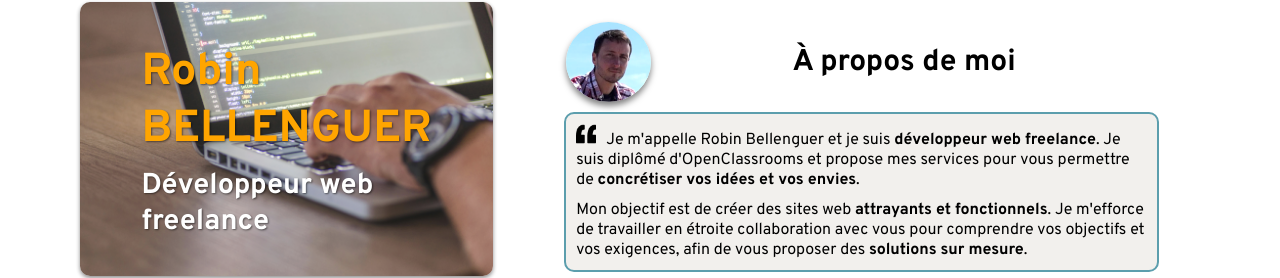
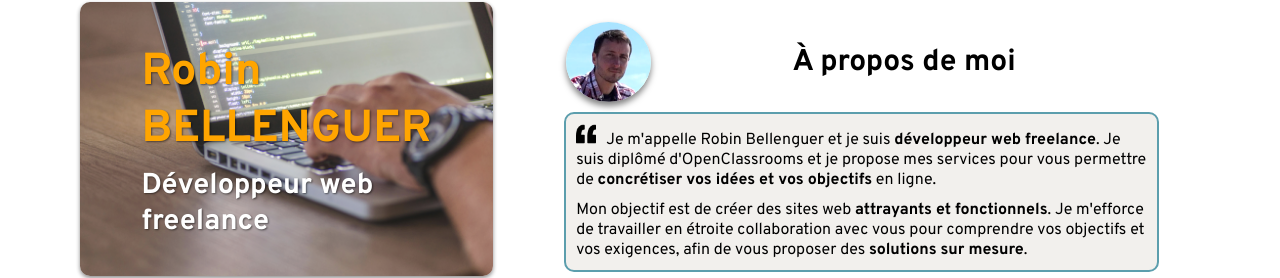
Before and after one commit to RobinBLGR/portfolio, a plain HTML site: page index.html in a window 1280 px wide. Shown: the part 86-364 px from the top of the page. Drawn offline with Linux system fonts and the light colour scheme.

Commit message:
Update index.html

```diff
--- a/index.html
+++ b/index.html
@@ -46,7 +46,7 @@
                     <h3>À propos de moi</h3>
                 </div>
                 <div class="presentation">
-                    <p><img src="images/guillemet.png" alt="Je me présente">Je m'appelle Robin Bellenguer et je suis <strong>développeur web freelance</strong>. Je suis diplômé d'OpenClassrooms et propose mes services pour vous permettre de <strong>concrétiser vos idées et vos envies</strong>.</p>
+                    <p><img src="images/guillemet.png" alt="Je me présente">Je m'appelle Robin Bellenguer et je suis <strong>développeur web freelance</strong>. Je suis diplômé d'OpenClassrooms et je propose mes services pour vous permettre de <strong>concrétiser vos idées et vos objectifs</strong> en ligne.</p>
                     <p>Mon objectif est de créer des sites web <strong>attrayants et fonctionnels</strong>. Je m'efforce de travailler en étroite collaboration avec vous pour comprendre vos objectifs et vos exigences, afin de vous proposer des <strong>solutions sur mesure</strong>.</p>
                 </div>
             </div>
```
